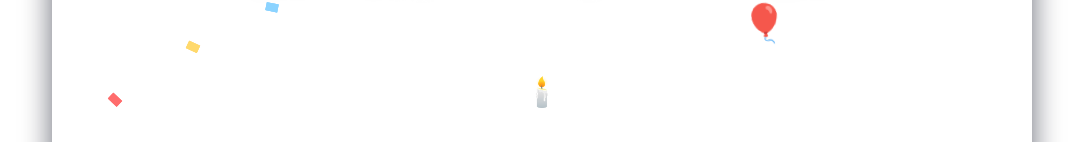
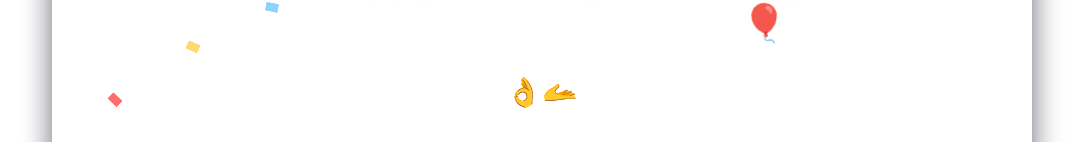
Before and after one commit to sj8687/aws-cicd, a Next.js app: page / in a window 1280 px wide. Shown: the part 272-414 px from the top of the page, without its empty margins (98-1181 px from the left). Built offline with nearby package versions, Linux system fonts and the light colour scheme.

Commit message:
pm2 added

```diff
--- a/app/page.tsx
+++ b/app/page.tsx
@@ -10,7 +10,7 @@ export default function HappyBirthdaySanket() {
         <p className="subtitle">Wishing you an awesome day — 15 Aug</p>
 
         <div className="cake" aria-hidden>
-          <div className="candle">🕯️</div>
+          <div className="candle">👌🫴</div>
           <div className="layers">🎂</div>
         </div>
 
```
